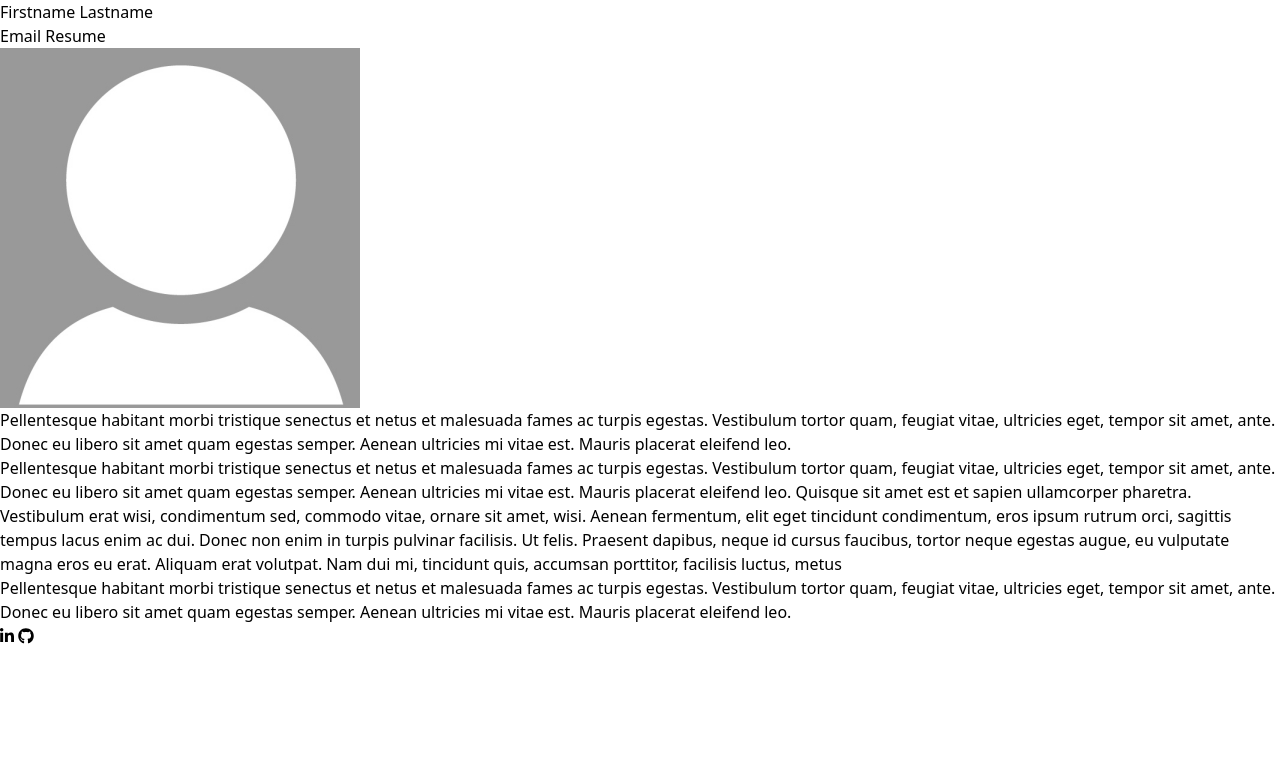
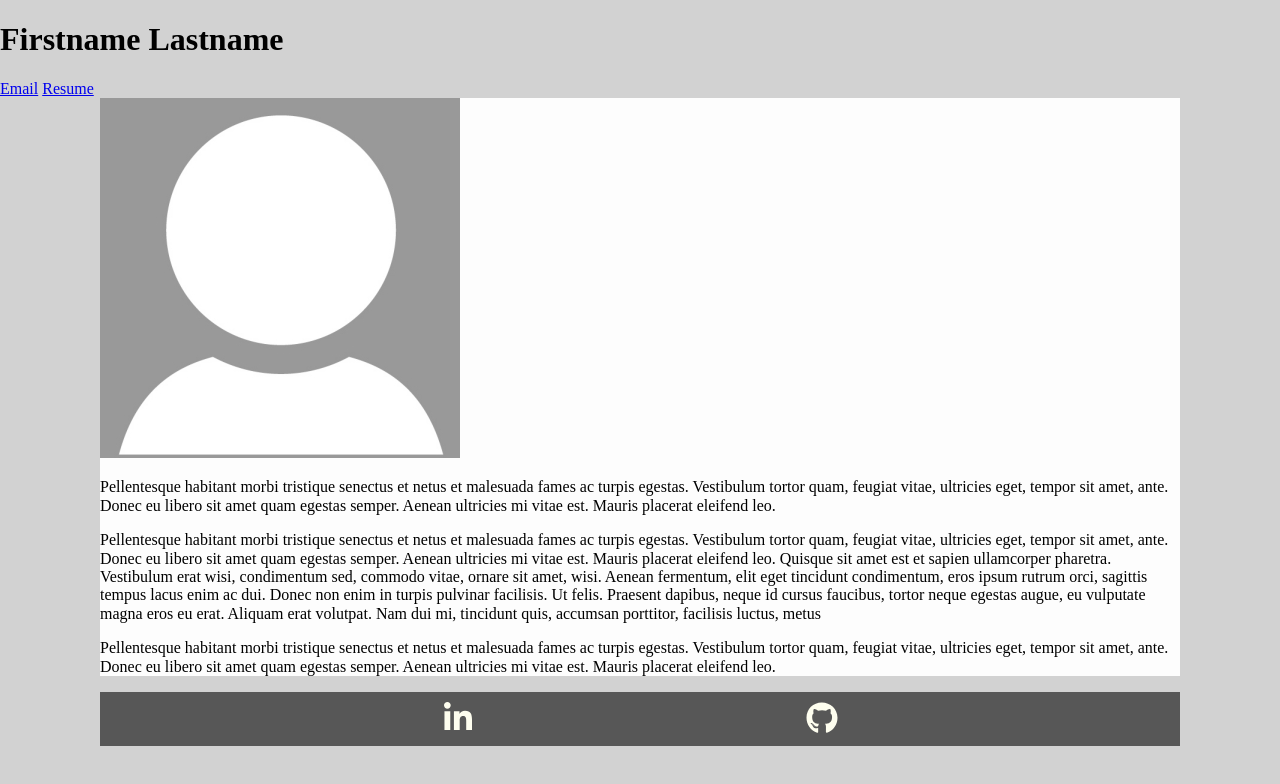
Before and after one commit to zippkidd/philly-coderdojo-resume-starter, a plain HTML site: page index.html in a window 1280 px wide. Drawn offline with nearby package versions, Linux system fonts and the light colour scheme.

Commit message:
Removed Tailwind added some basic styles, squashed bugs

```diff
--- a/index.html
+++ b/index.html
@@ -5,9 +5,8 @@
     <meta name="viewport" content="width=device-width, initial-scale=1">
     <title>Firstname Lastname</title>
     <link rel="stylesheet" type="text/css" href="https://unpkg.com/normalize.css@8.0.1/normalize.css">
-    <link rel="stylesheet" type="text/css" href="https://unpkg.com/tailwindcss@^1.0/dist/tailwind.min.css" >
     <script defer src="https://use.fontawesome.com/releases/v5.3.1/js/all.js"></script>
-    <link rel="stylesheet" type="text/css" href="/styles.css">
+    <link rel="stylesheet" type="text/css" href="./styles.css">
   </head>
   <body>
     <header>
@@ -28,5 +27,5 @@
       <a href="#"><i class="fab fa-github"></i></a>
     </footer>
   </body>
-  <script type="text/javascript" src="/scripts.js"></script>
+  <script type="text/javascript" src="./scripts.js"></script>
 </html>
--- a/styles.css
+++ b/styles.css
@@ -0,0 +1,27 @@
+body {
+	height: 100vh;
+	background-color: #d2d2d2;
+}
+main {
+	max-width: 1080px;
+	background-color: #fdfdfd;
+	margin: 0 auto;
+}
+footer {
+	box-sizing: border-box;
+	max-width: 1080px;
+	margin: 0 auto;
+	background-color: #575757;
+	display: flex;
+	justify-content: space-evenly;
+	padding: 0.6em;
+}
+footer svg {
+	height: 2em !important;
+	width: 2em !important;
+	color: #fefeef;
+	transition: color .14s ease;
+}
+footer svg:hover {
+	color: #a896f9;
+}
```
Also changed, not shown: 1 other file.
